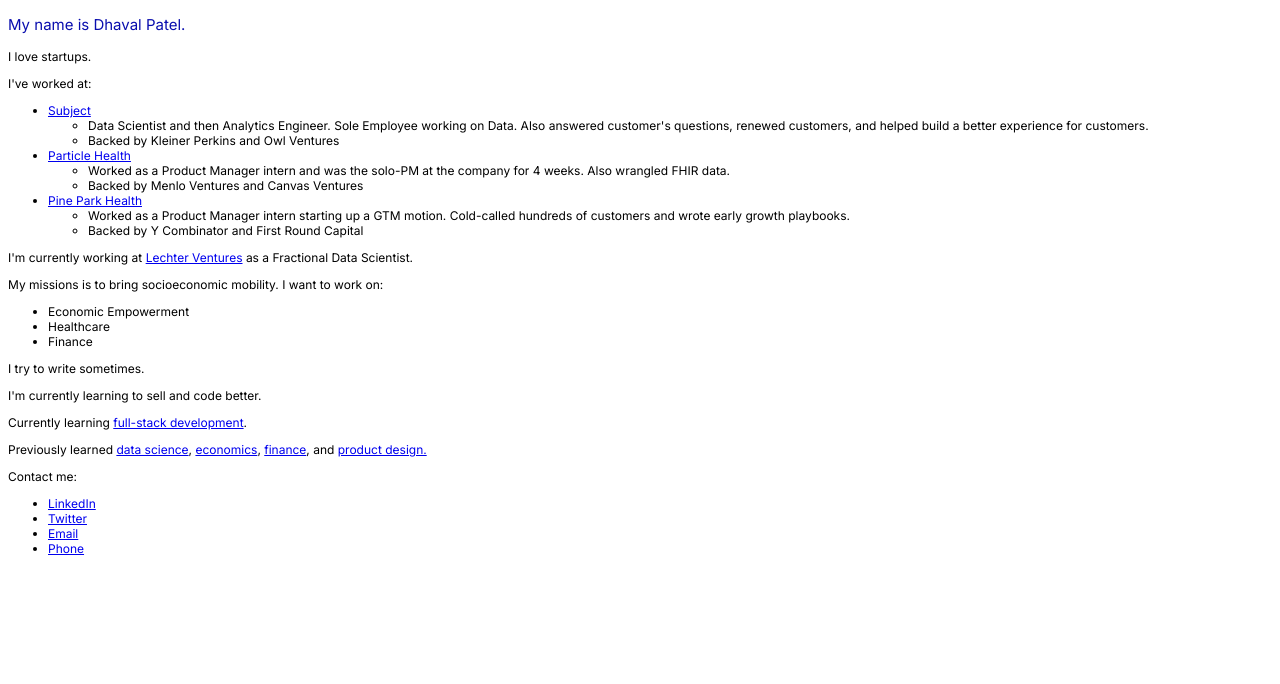
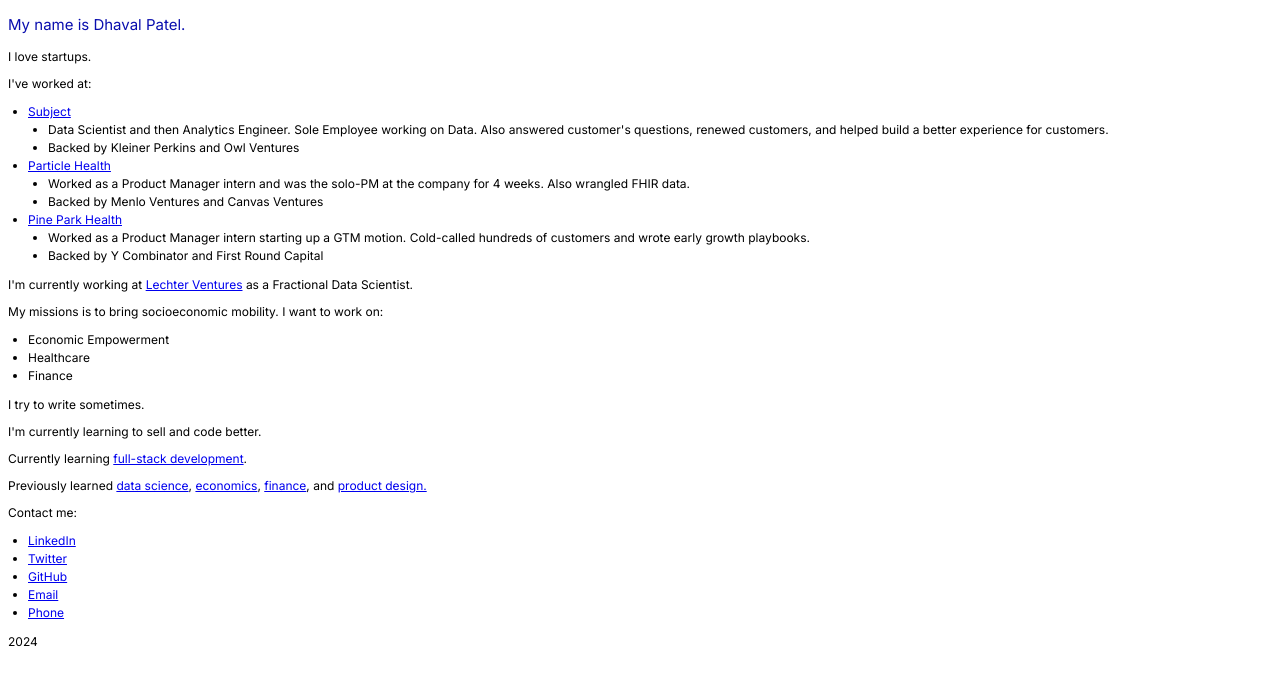
Before and after one commit to dhavalcodes/dhaval, a plain HTML site: page index.html in a window 1280 px wide. Drawn offline with Linux system fonts and the light colour scheme; files whose address does not match are found by name.

Commit message:
and now we've got some javascript:)

```diff
--- a/index.html
+++ b/index.html
@@ -7,6 +7,8 @@
     <meta http-equiv="X-UA-Compatible" content="ie=edge">
 
     <title>Dhaval's Website</title>
+    <link rel="icon" href="/Users/dhavalpatel/Desktop/projects/dhaval/scream.png" type="image/gif">
+
 
     <link rel="stylesheet" href="main.css" />
     <link rel="stylesheet" href="https://fonts.googleapis.com/css?family=Inter">
@@ -64,9 +66,18 @@
     <ul>
       <li><a href="https://www.linkedin.com/in/dhavalpatel-/" target="_blank">LinkedIn</a></li>
       <li><a href="https://twitter.com/dhaval_txt" target="_blank">Twitter</a></li>
+      <li><a href="https://github.com/dhavalcodes" target="_blank">GitHub</a></li>
       <li><a href="mailto:dhaval.rocky.patel@gmail.com">Email</a></li>
       <li><a href="tel: 9095324771" target="_blank">Phone</a></li>
     </ul>
+
+    <footer>
+      <p><span id="year"></span></p>
+    </footer>
   </div>
+
+  <script src="/Users/dhavalpatel/Desktop/projects/dhaval/main.js"></script>
 </body>
+
+
 </html>
--- a/main.css
+++ b/main.css
@@ -7,9 +7,10 @@ header {
 }
 
 * {
-    margin-left: 4;
+    margin-left: 3;
     margin-right: auto;
-
+    text-overflow: ellipsis; /* Adds an ellipsis (...) at the end of the truncated text */
+    /* Other styles... */
 }
 
 
@@ -20,3 +21,9 @@ header {
     font-style: normal;
     line-height: normal;
 }
+
+.body ul {
+    list-style-type: disc; /* or another style like circle or square */
+    padding-left: 20px; /* Adjust as needed for indentation */
+    line-height: 1.5;
+}
--- /dev/null
+++ b/main.js
@@ -0,0 +1 @@
+document.getElementById('year').textContent = new Date().getFullYear();
```
Also changed, not shown: scream.png (added).
